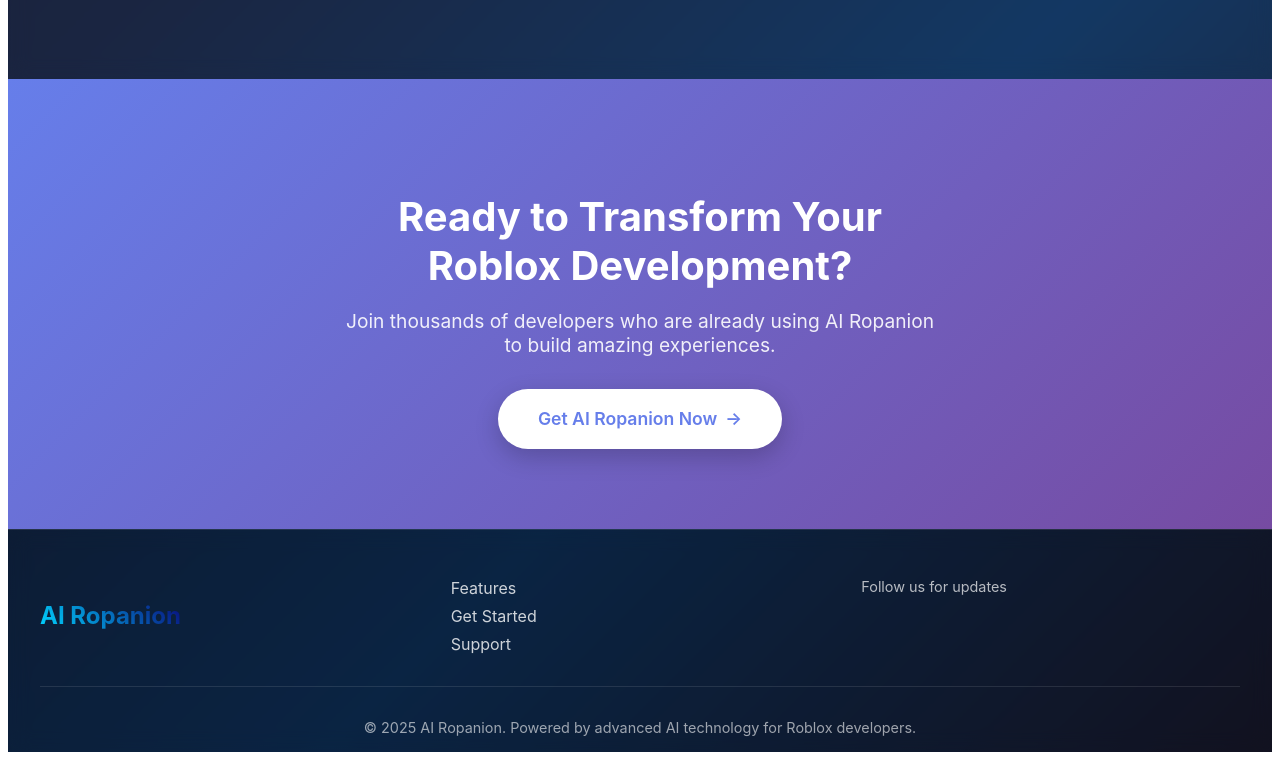
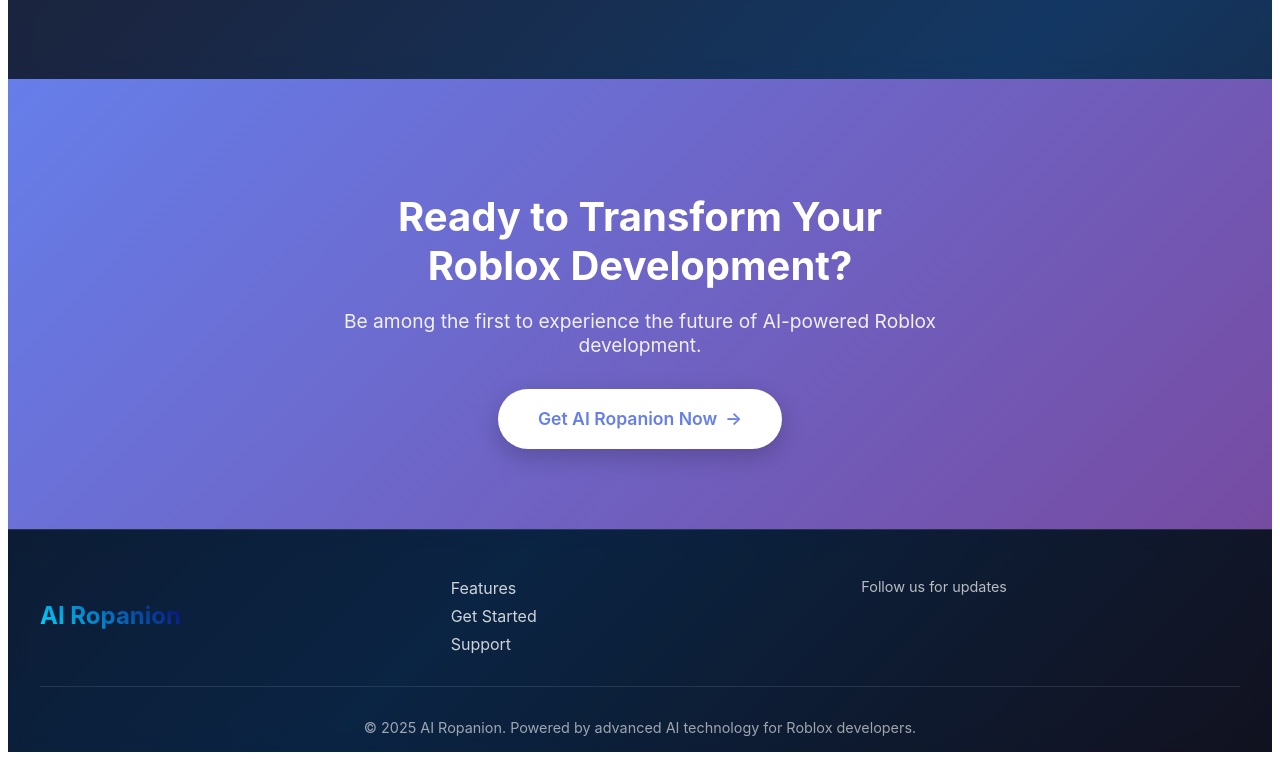
Before and after one commit to m1st4k3nn/Ropanion, a Next.js app: page / in a window 1280 px wide. Shown: the part 1782-2542 px from the top of the page. Built offline with nearby package versions, Linux system fonts and the light colour scheme.

Commit message:
fix: Replace misleading user count with honest early-adopter messaging

```diff
--- a/pages/index.js
+++ b/pages/index.js
@@ -139,7 +139,7 @@
       <section className={styles.ctaSection}>
         <div className={styles.ctaContent}>
           <h2>Ready to Transform Your Roblox Development?</h2>
-          <p>Join thousands of developers who are already using AI Ropanion to build amazing experiences.</p>
+          <p>Be among the first to experience the future of AI-powered Roblox development.</p>
           <a href="https://create.roblox.com/store/asset/112432781546778" className={styles.ctaButton} target="_blank" rel="noopener noreferrer">
             Get AI Ropanion Now
             <span className={styles.arrow}>→</span>
```
